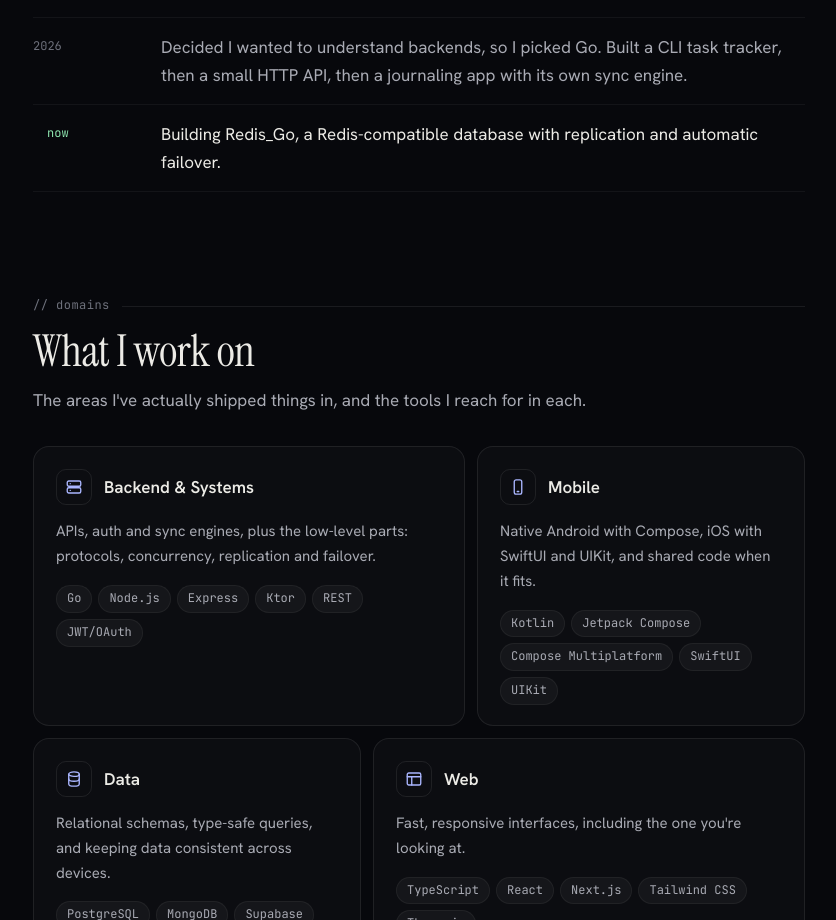
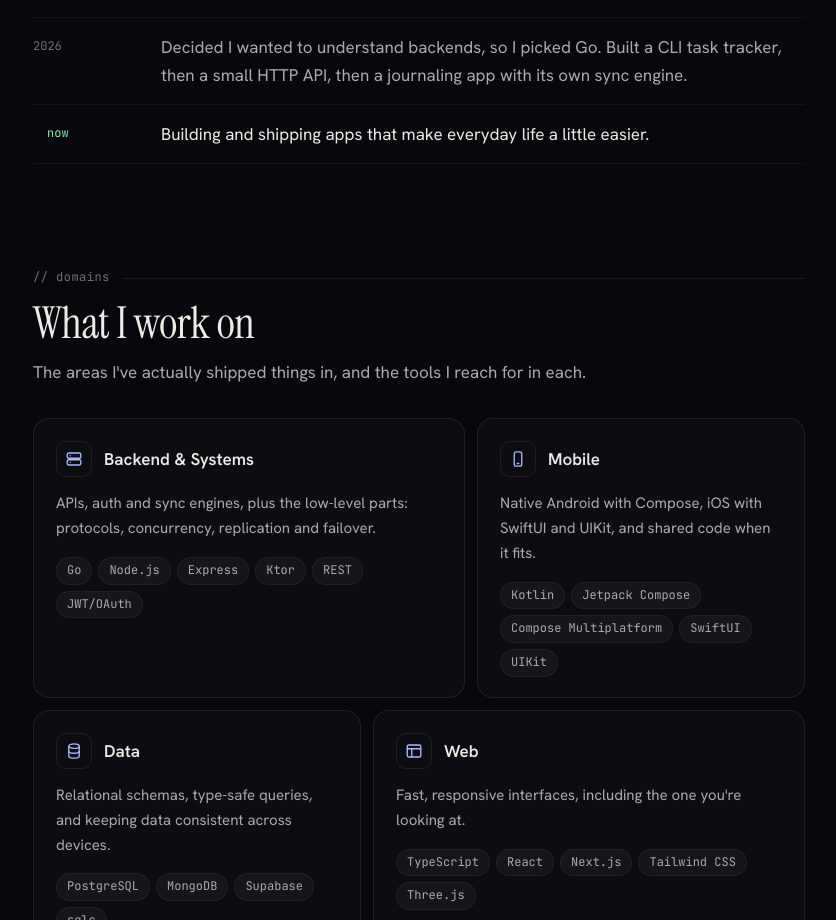
Before and after one commit to SushantPulipati05/Portfolio_website, a Next.js app: page / in a window 1280 px wide. Shown: the part 1320-2240 px from the top of the page, without its empty margins (221-1057 px from the left). Built offline with nearby package versions, Linux system fonts and the light colour scheme.

Commit message:
Update now line

```diff
--- a/data/content.ts
+++ b/data/content.ts
@@ -25,7 +25,7 @@ export const story: StoryItem[] = [
   { date: "2025–26", text: "Learned Kotlin and built TrainLog, an Android workout tracker. Beta testers: two, and one of them is me." },
   { date: "Apr 2026", text: "iOS software engineer intern at Infosys in Mysuru. " },
   { date: "2026", text: "Decided I wanted to understand backends, so I picked Go. Built a CLI task tracker, then a small HTTP API, then a journaling app with its own sync engine." },
-  { date: "now", text: "Building Redis_Go, a Redis-compatible database with replication and automatic failover.", highlight: true },
+  { date: "now", text: "Building and shipping apps that make everyday life a little easier.", highlight: true },
 ];
 
 export type DomainIcon = "server" | "phone" | "database" | "layout" | "pen" | "terminal" | "sparkles";
```
